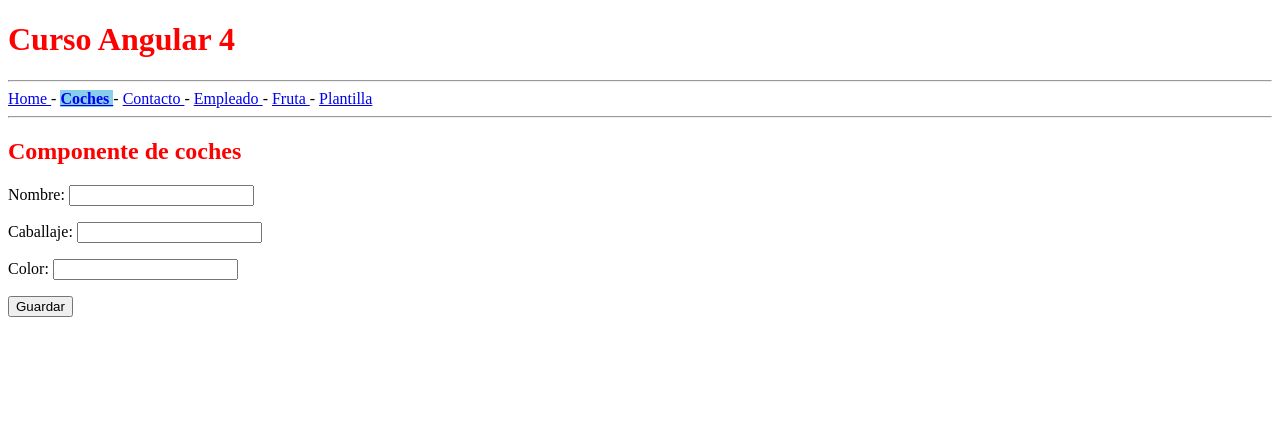
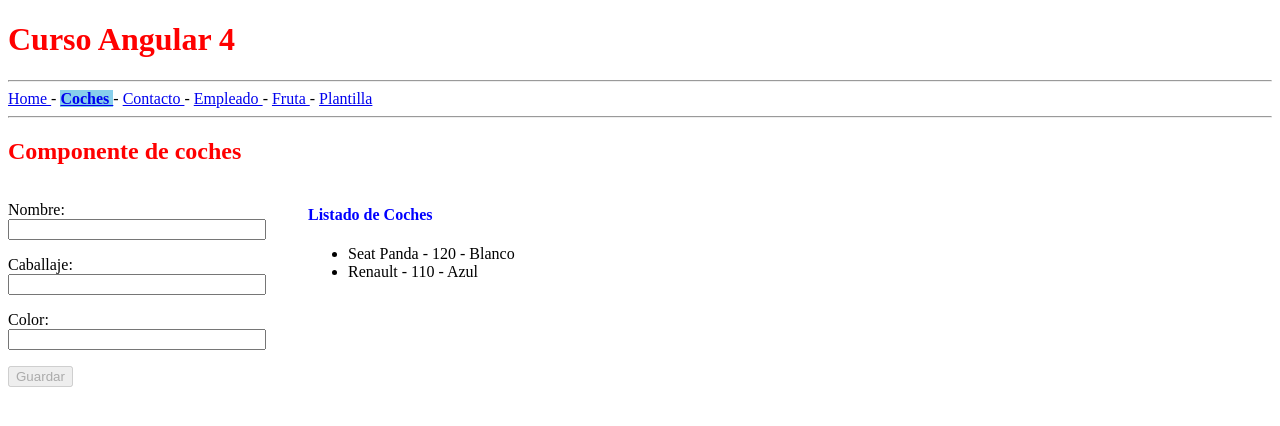
Before and after one commit to Jeisson-Gomez/curso-angular4, an Angular app: page /Coches in a window 1280 px wide. Shown: the top 426 px of the page. Built offline with nearby package versions, Linux system fonts and the light colour scheme.

Commit message:
Actualizacion del proyecto

```diff
--- a/src/app/coches/coches.component.html
+++ b/src/app/coches/coches.component.html
@@ -2,6 +2,26 @@
     <strong>Componente de coches</strong>
 </h1>
 
+<style>
+    div{
+        float: left;
+    }
+
+    .listado{
+        margin-left: 100px;
+    }
+
+    form{
+        width: 300px;
+    }
+
+    input[type="text"], span{
+        display: block;
+        width: 250px;
+    }
+</style>
+
+<div>
     <form #formCoche="ngForm" (ngSubmit)="onSubmit()">
         <p>
             <label for="">Nombre: </label>
@@ -29,5 +49,16 @@
             </span>
         </p>
 
-    <input type="submit" value="Guardar">
+        <input type="submit" value="Guardar" [disabled]="!formCoche.form.valid">
     </form>
+</div>
+
+<div class="Listado">
+    <h4>Listado de Coches</h4>
+
+    <ul>
+        <li *ngFor="let coche of coches">
+            {{ coche.nombre }} - {{ coche.caballaje }} - {{ coche.color }}
+        </li>
+    </ul>
+</div>
--- a/src/app/coches/coches.component.ts
+++ b/src/app/coches/coches.component.ts
@@ -8,12 +8,18 @@ import { Coche } from "./coche";
 
 export class CochesComponent{
     public coche: Coche;
+    public coches:Array<Coche>;
 
     constructor(){
         this.coche = new Coche("", "", "");
+        this.coches = [
+            new Coche("Seat Panda","120","Blanco"),
+            new Coche("Renault","110","Azul")
+        ];
     }
 
     onSubmit(){
-        console.log(this.coche);
+        this.coches.push(this.coche);
+        this.coche = new Coche("", "", "");
     }
 }
```
Lines whose indentation alone changed are shown as unchanged.
